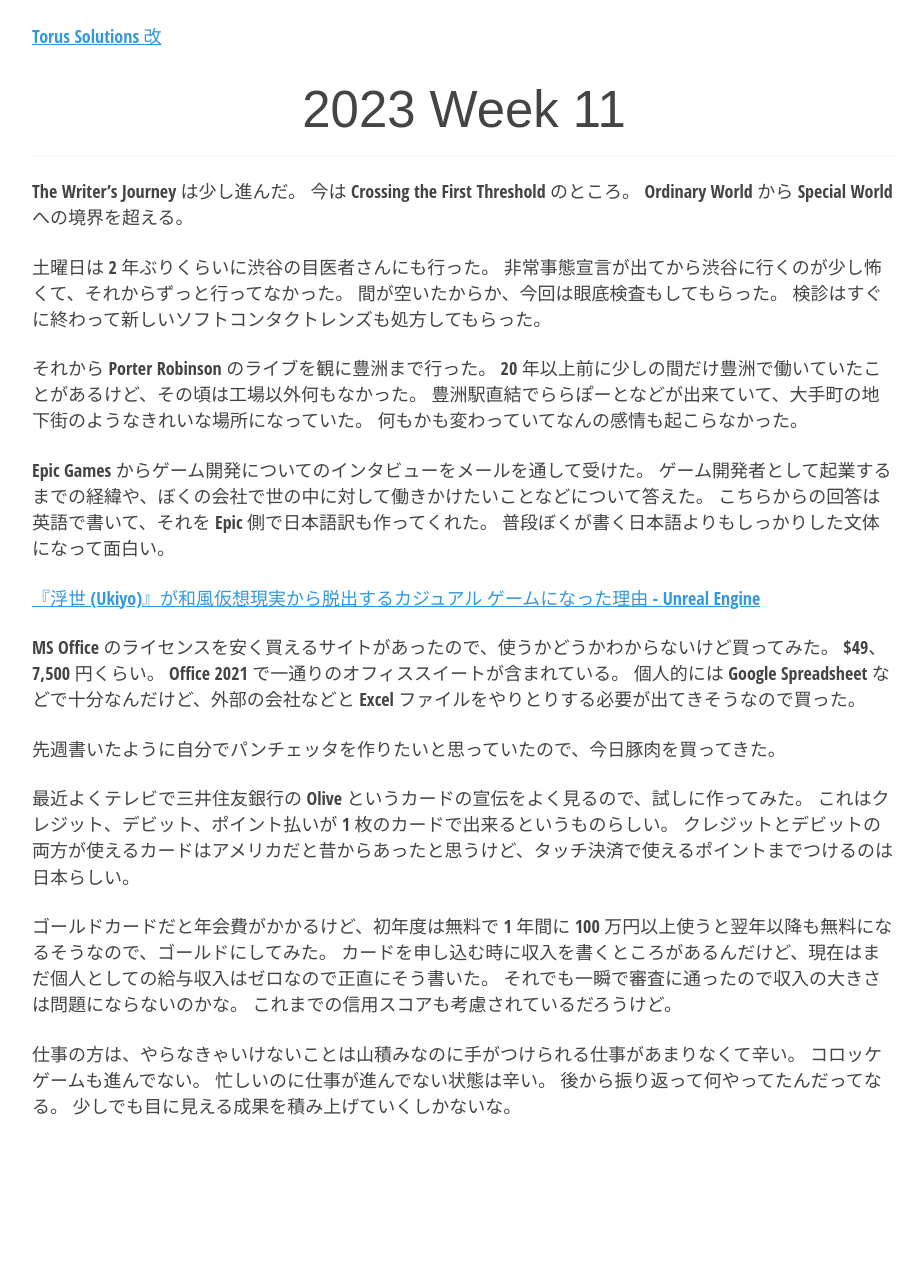
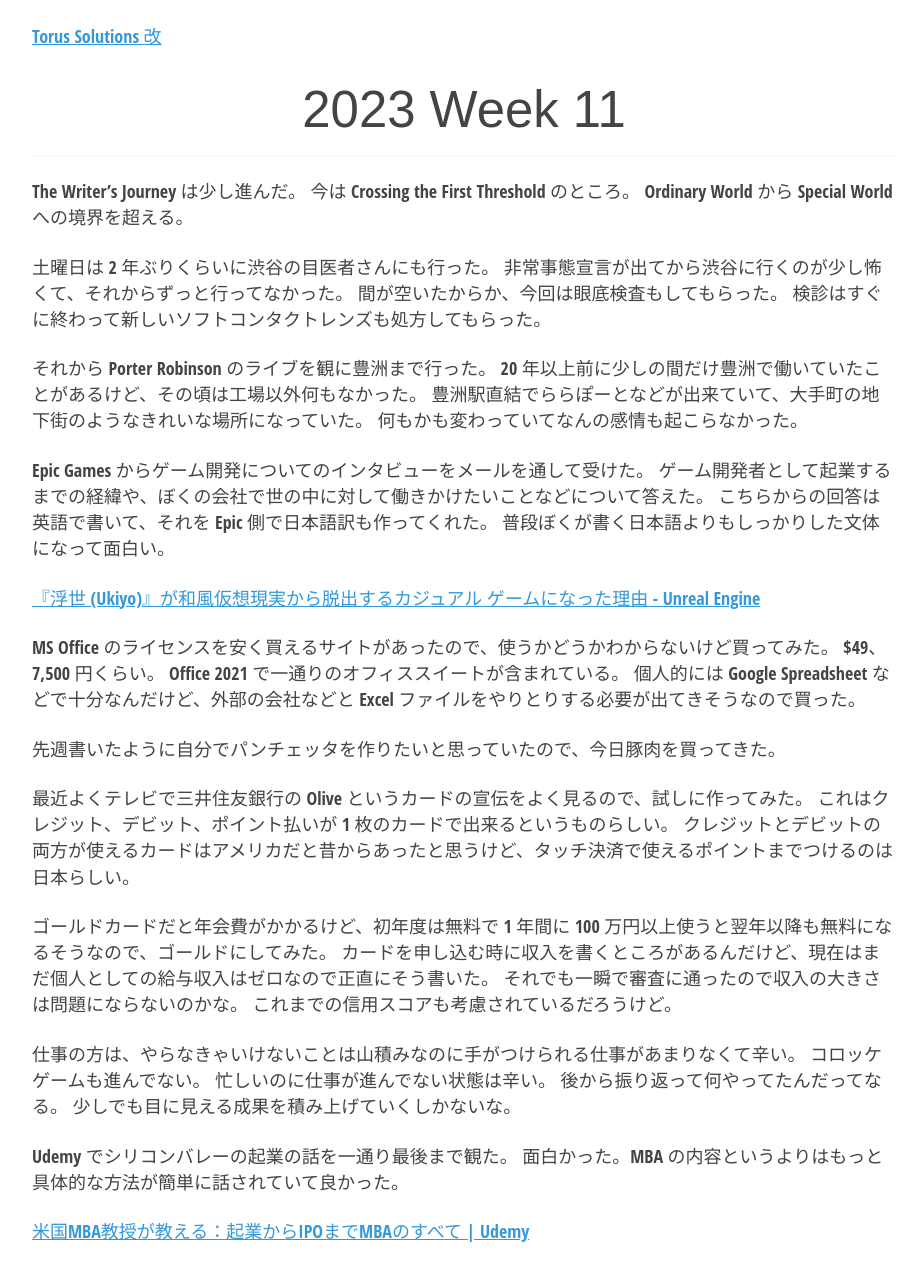
Before and after one commit to torus/torus.github.io, a Jekyll site: the page built from _posts/2023-03-19-week-11.md, in a window 1280 px wide. Shown: the whole page, without its empty margins (176-1099 px from the left). Built offline with Jekyll 4.4.1, drawn with Linux system fonts in a browser that asks for light colours; before the commit the page ends 1147 px from its top, so only the background shows below that.

Commit message:
Update 2023-03-19-week-11.md

```diff
--- a/_posts/2023-03-19-week-11.md
+++ b/_posts/2023-03-19-week-11.md
@@ -44,3 +44,8 @@
 忙しいのに仕事が進んでない状態は辛い。
 後から振り返って何やってたんだってなる。
 少しでも目に見える成果を積み上げていくしかないな。
+
+Udemy でシリコンバレーの起業の話を一通り最後まで観た。
+面白かった。MBA の内容というよりはもっと具体的な方法が簡単に話されていて良かった。
+
+[米国MBA教授が教える：起業からIPOまでMBAのすべて \| Udemy](https://www.udemy.com/course/an-entire-mba-in-1-course-japanese-version/)
```
